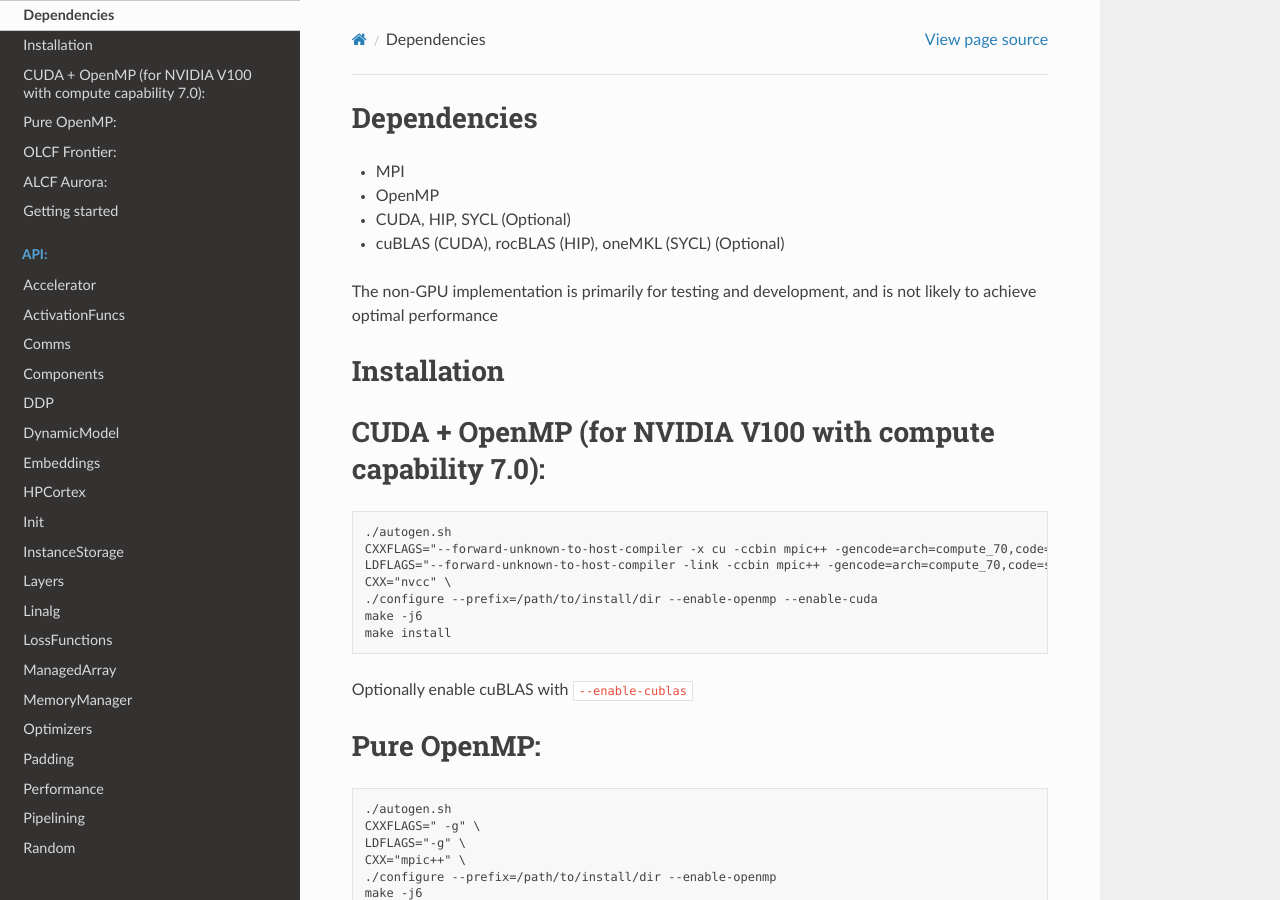
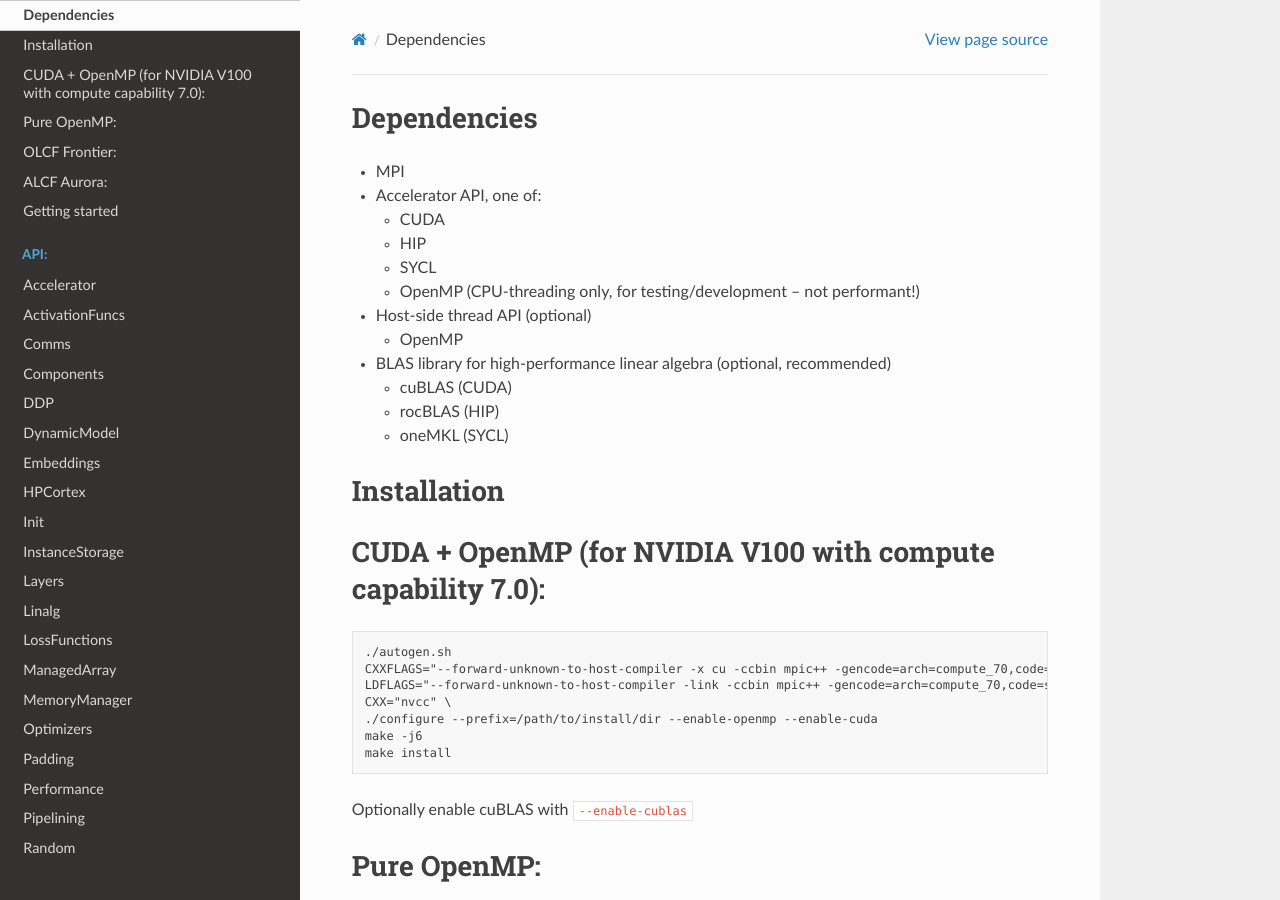
Before and after one commit to giltirn/HPCortex, a Sphinx documentation site: the page built from doc/installation.md, in a window 1280 px wide and 900 px high. Built offline with Sphinx 7.4.7 and the Read the Docs theme 3.1.0, drawn with Linux system fonts in a browser that asks for light colours.

```diff
--- a/doc/installation.md
+++ b/doc/installation.md
@@ -1,11 +1,17 @@
 ## Dependencies
 
   * MPI
-  * OpenMP
-  * CUDA, HIP, SYCL (Optional)
-  * cuBLAS (CUDA), rocBLAS (HIP), oneMKL (SYCL)  (Optional)
-
-The non-GPU implementation is primarily for testing and development, and is not likely to achieve optimal performance
+  * Accelerator API, one of:
+      * CUDA
+      * HIP
+      * SYCL
+      * OpenMP (CPU-threading only, for testing/development -- not performant!)
+  * Host-side thread API (optional)
+      * OpenMP
+  * BLAS library for high-performance linear algebra (optional, recommended)
+      * cuBLAS (CUDA)
+      * rocBLAS (HIP)
+      * oneMKL (SYCL)
 
 ## Installation
 
```
Also changed, not shown: 7 other files.
